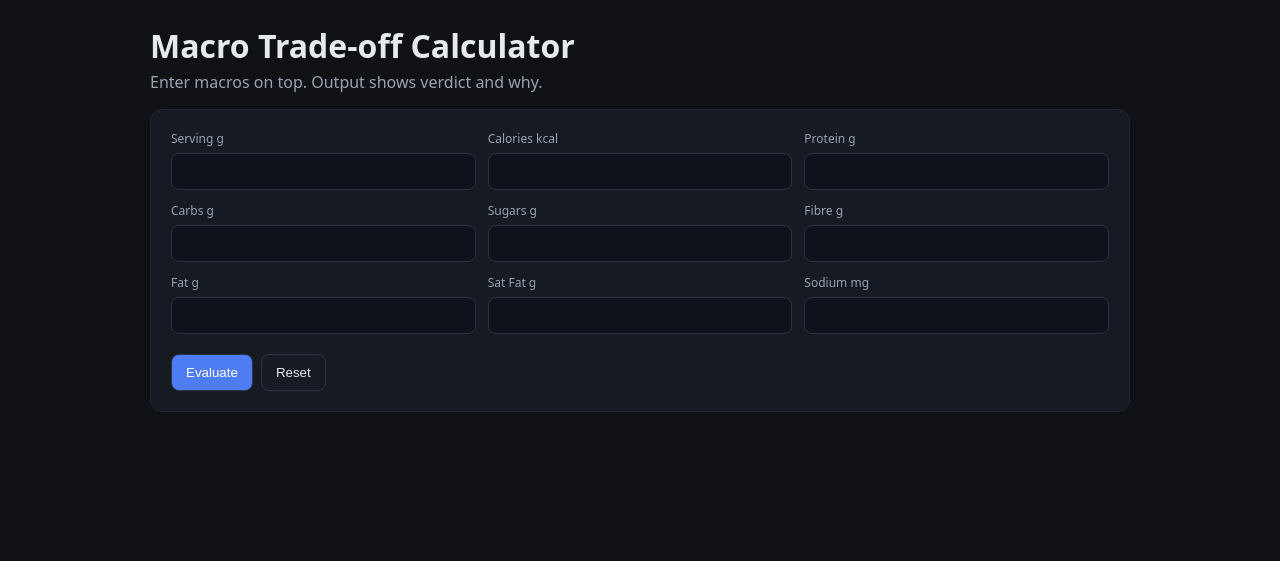
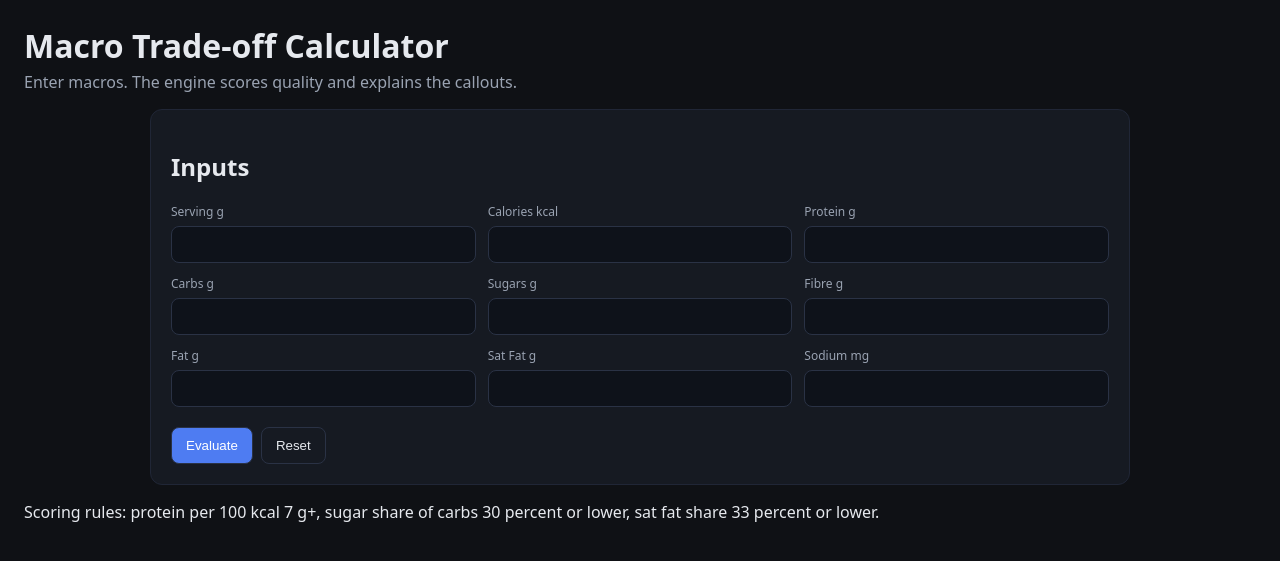
Before and after one commit to arpvk97/Macro-cal, a Flask app: page / in a window 1280 px wide. Shown: the top 561 px of the page. Run offline with Flask 3, Linux system fonts and the light colour scheme.

Commit message:
index.html

```diff
--- a/templates/index.html
+++ b/templates/index.html
@@ -4,16 +4,21 @@
   <meta charset="utf-8">
   <meta name="viewport" content="width=device-width, initial-scale=1">
   <title>Macro Trade-off Calculator</title>
+  <link rel="preconnect" href="https://fonts.gstatic.com" crossorigin>
+  <link href="https://fonts.googleapis.com/css2?family=Inter:wght@400;600;800&display=swap" rel="stylesheet">
   <link rel="stylesheet" href="/static/style.css">
 </head>
 <body>
-  <div class="container">
-    <header>
+  <header class="hero">
+    <div class="hero__content">
       <h1>Macro Trade-off Calculator</h1>
-      <p>Enter macros on top. Output shows verdict and why.</p>
-    </header>
+      <p>Enter macros. The engine scores quality and explains the callouts.</p>
+    </div>
+  </header>
 
+  <main class="container">
     <section class="card">
+      <h2 class="card__title">Inputs</h2>
       <form method="POST" class="grid-form">
         <div class="field"><label>Serving g</label><input type="number" step="0.01" name="serving_g" required></div>
         <div class="field"><label>Calories kcal</label><input type="number" step="0.01" name="calories" required></div>
@@ -32,11 +37,23 @@
     </section>
 
     {% if result %}
-    <section class="card output">
-      <h2>Verdict: <span class="pill {{ result.verdict | lower }}">{{ result.verdict }}</span></h2>
+    <section class="card">
+      <div class="verdict-banner {{ result.verdict | lower }}">
+        <div class="verdict-text">
+          <span class="badge">{{ result.verdict }}</span>
+          <h3>
+            {% if result.verdict == 'Good' %}Optimized macro profile
+            {% elif result.verdict == 'Okay' %}Reasonable trade-off
+            {% else %}Not macro-efficient
+            {% endif %}
+          </h3>
+          <p>Protein density, sugar share of carbs, and saturated fat share drive this verdict.</p>
+        </div>
+      </div>
+
       <div class="grid-2">
-        <div>
-          <h3>Per gram</h3>
+        <div class="panel">
+          <h4>Per gram</h4>
           <ul class="kv">
             <li><span>kcal per g</span><b>{{ '%.3f' % result.per_gram.kcal_per_g if result.per_gram.kcal_per_g is not none else '' }}</b></li>
             <li><span>protein per g</span><b>{{ '%.3f' % result.per_gram.protein_per_g if result.per_gram.protein_per_g is not none else '' }}</b></li>
@@ -48,16 +65,75 @@
             <li><span>sodium mg per g</span><b>{{ '%.3f' % result.per_gram.sodium_mg_per_g if result.per_gram.sodium_mg_per_g is not none else '' }}</b></li>
           </ul>
         </div>
-        <div>
-          <h3>Why or watchouts</h3>
+
+        <div class="panel">
+          <h4>Quality metrics</h4>
+
+          <div class="meter">
+            <div class="meter__label">
+              <span>Protein per 100 kcal</span>
+              <b>{{ '%.2f' % result.quality.protein_per_100kcal_g if result.quality.protein_per_100kcal_g is not none else '' }} g</b>
+            </div>
+            {% set p = (result.quality.protein_per_100kcal_g or 0) * (100/14) %}
+            <div class="meter__bar good" style="width: {{ 0 if p<0 else (100 if p>100 else p) }}%"></div>
+            <div class="meter__target">Target 7 g+</div>
+          </div>
+
+          <div class="meter">
+            <div class="meter__label">
+              <span>Sugar percent of carbs</span>
+              <b>{{ '%.1f' % result.quality.sugar_pct_of_carbs if result.quality.sugar_pct_of_carbs is not none else '' }}%</b>
+            </div>
+            {% set s = 100 - (result.quality.sugar_pct_of_carbs or 0) %}
+            <div class="meter__bar warn" style="width: {{ 0 if s<0 else (100 if s>100 else s) }}%"></div>
+            <div class="meter__target">Keep at or under 30%</div>
+          </div>
+
+          <div class="meter">
+            <div class="meter__label">
+              <span>Sat fat percent of fat</span>
+              <b>{{ '%.1f' % result.quality.satfat_pct_of_fat if result.quality.satfat_pct_of_fat is not none else '' }}%</b>
+            </div>
+            {% set f = 100 - (result.quality.satfat_pct_of_fat or 0) %}
+            <div class="meter__bar caution" style="width: {{ 0 if f<0 else (100 if f>100 else f) }}%"></div>
+            <div class="meter__target">Keep at or under 33%</div>
+          </div>
+
+          <div class="chips">
+            <span class="chip density {{ result.quality.energy_density_flag | lower }}">{{ result.quality.energy_density_flag }} energy density</span>
+          </div>
+        </div>
+      </div>
+
+      <div class="grid-2">
+        <div class="panel">
+          <h4>Why it qualifies</h4>
           <ul class="bullets">
-            {% for r in result.reasons %}<li>{{ r }}</li>{% endfor %}
-            {% for w in result.watchouts %}<li class="warn">{{ w }}</li>{% endfor %}
+            {% if result.reasons %}
+              {% for r in result.reasons %}<li>✅ {{ r }}</li>{% endfor %}
+            {% else %}
+              <li>—</li>
+            {% endif %}
+          </ul>
+        </div>
+        <div class="panel">
+          <h4>Watchouts</h4>
+          <ul class="bullets warn">
+            {% if result.watchouts %}
+              {% for w in result.watchouts %}<li>⚠️ {{ w }}</li>{% endfor %}
+            {% else %}
+              <li>—</li>
+            {% endif %}
           </ul>
         </div>
       </div>
+
     </section>
     {% endif %}
-  </div>
+  </main>
+
+  <footer class="footer">
+    <p>Scoring rules: protein per 100 kcal 7 g+, sugar share of carbs 30 percent or lower, sat fat share 33 percent or lower.</p>
+  </footer>
 </body>
 </html>
```
